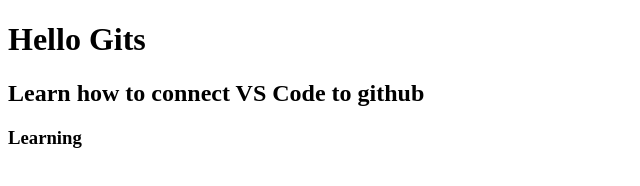
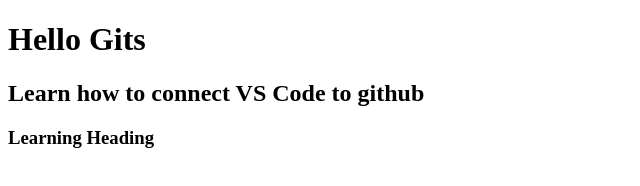
Before and after one commit to Fiaz9M2/AngularJsAssignment2, a plain HTML site: page Index.html in a window 1280 px wide. Shown: the full height of the page, 0-640 px from the left. Drawn offline with Linux system fonts and the light colour scheme.

Commit message:
Updating Heading

```diff
--- a/Index.html
+++ b/Index.html
@@ -9,6 +9,6 @@
 <body>
     <h1>Hello Gits</h1>
     <h2> Learn how to connect VS Code to github</h2>
-    <h3>Learning</h3>
+    <h3>Learning Heading</h3>
 </body>
 </html>
```
